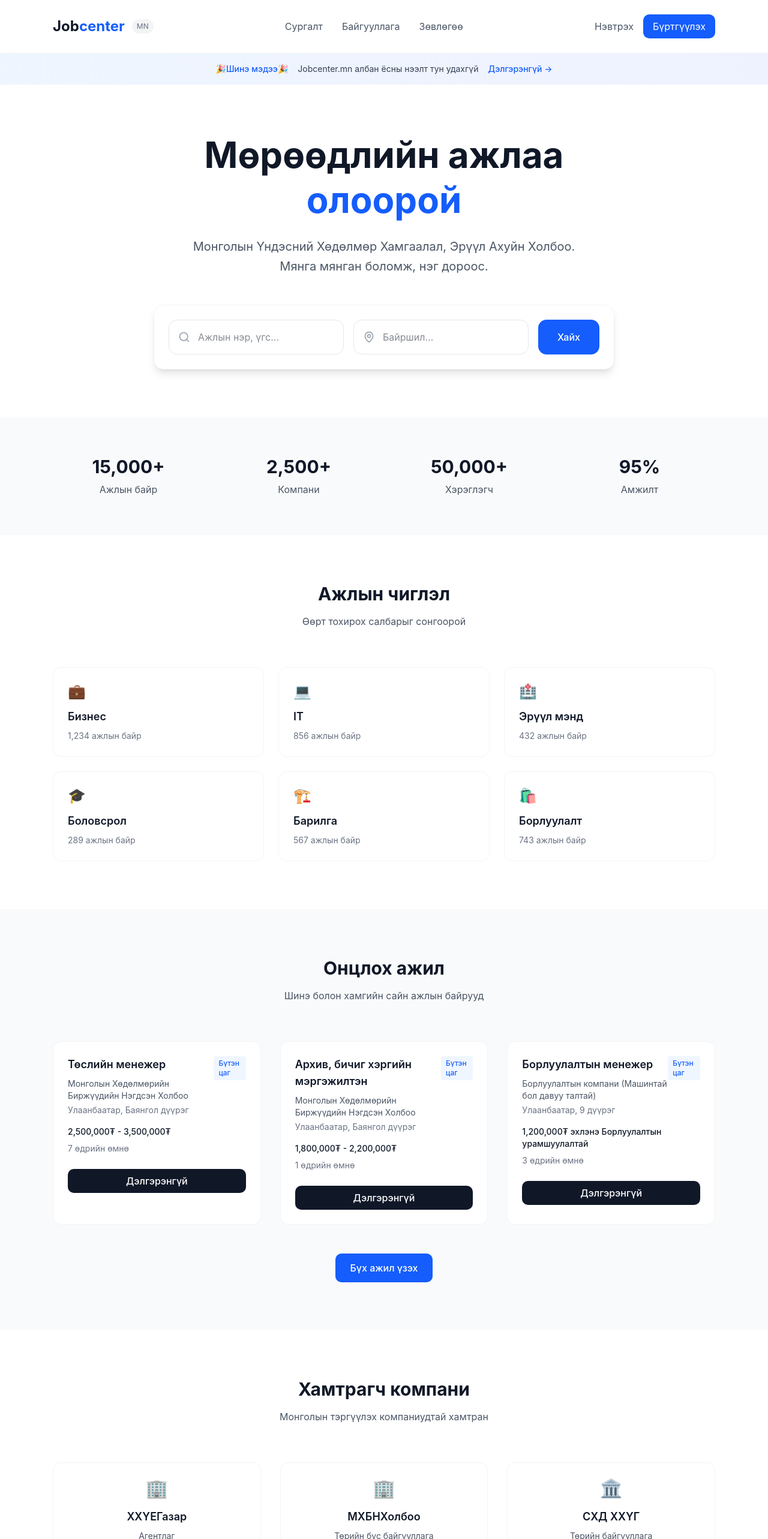
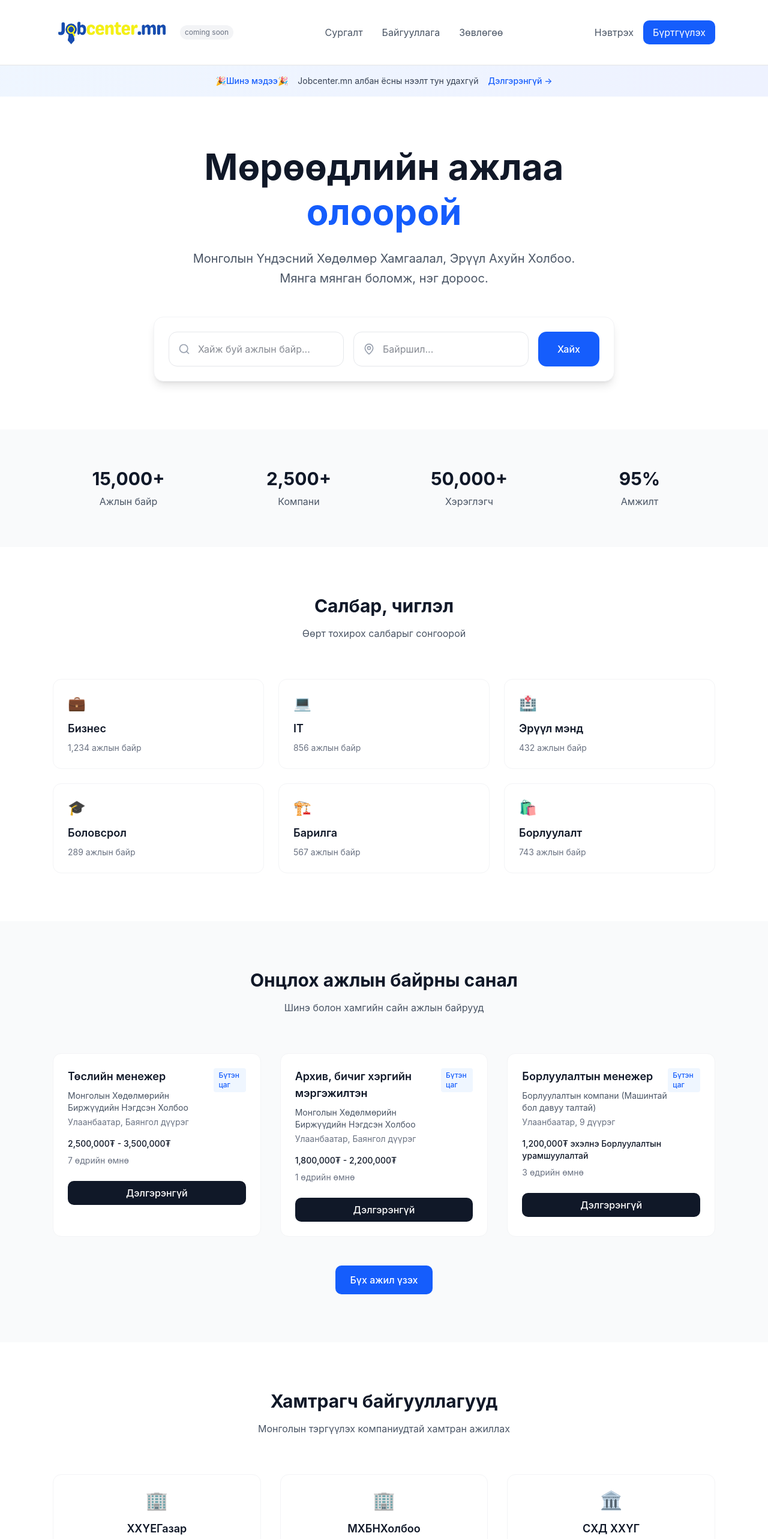
Before and after one commit to Jobcenter99/jopcenter, a Next.js app: page / in a window 1280 px wide. Shown: the top 2566 px of the page at 60% size. Built offline with nearby package versions, Linux system fonts and the light colour scheme.

Commit message:
components Weather

```diff
--- a/components/Weather.tsx
+++ b/components/Weather.tsx
@@ -47,7 +47,7 @@ export default function JobCenterLanding() {
       title: 'Борлуулалтын менежер',
       company: 'Борлуулалтын компани (Машинтай бол давуу талтай)',
       location: 'Улаанбаатар, 9 дүүрэг',
-      salary: '1,200,000₮ эхлэнэ Борлуулалтын урамшуулалтай',
+      salary: '1,200,000₮ эхэлнэ Борлуулалтын урамшуулалтай',
       type: 'Бүтэн цаг',
       posted: '3 өдрийн өмнө'
     }
@@ -67,15 +67,16 @@ export default function JobCenterLanding() {
   return (
     <div className="min-h-screen bg-white">
       {/* Header */}
-      <header className="border-b border-gray-100 bg-white sticky top-0 z-50">
+      <header className="border-b border-gray-120 bg-white sticky top-0 z-50">
         <div className="max-w-6xl mx-auto px-6">
           <div className="flex justify-between items-center py-6">
             <div className="flex items-center space-x-3">
-              <div className="text-2xl font-bold text-gray-900">
-                Job<span className="text-blue-600">center</span>
-              </div>
-              <span className="text-xs text-gray-500 bg-gray-100 px-2 py-1 rounded-full">MN</span>
+  {/* Replace this src with your actual image path */}
+             <img src="/JBlogo.png" alt="Jobcenter Logo" className="h-15 w-50" />
+
+             <span className="text-xs text-gray-500 bg-gray-100 px-2 py-1 rounded-full">coming soon</span>
             </div>
+
 
             <nav className="hidden md:flex space-x-8">
               <button className="text-gray-600 hover:text-gray-900 transition-colors">Сургалт</button>
@@ -126,7 +127,7 @@ export default function JobCenterLanding() {
                 <Search className="absolute left-4 top-1/2 transform -translate-y-1/2 text-gray-400 w-5 h-5" />
                 <input
                   type="text"
-                  placeholder="Ажлын нэр, үгс..."
+                  placeholder="Хайж буй ажлын байр..."
                   value={searchTerm}
                   onChange={(e) => setSearchTerm(e.target.value)}
                   onKeyPress={handleKeyPress}
@@ -183,7 +184,7 @@ export default function JobCenterLanding() {
       <section className="py-20">
         <div className="max-w-6xl mx-auto px-6">
           <div className="text-center mb-16">
-            <h2 className="text-3xl font-bold text-gray-900 mb-4">Ажлын чиглэл</h2>
+            <h2 className="text-3xl font-bold text-gray-900 mb-4">Салбар, чиглэл</h2>
             <p className="text-gray-600">Өөрт тохирох салбарыг сонгоорой</p>
           </div>
           <div className="grid md:grid-cols-2 lg:grid-cols-3 gap-6">
@@ -202,7 +203,7 @@ export default function JobCenterLanding() {
       <section className="py-20 bg-gray-50">
         <div className="max-w-6xl mx-auto px-6">
           <div className="text-center mb-16">
-            <h2 className="text-3xl font-bold text-gray-900 mb-4">Онцлох ажил</h2>
+            <h2 className="text-3xl font-bold text-gray-900 mb-4">Онцлох ажлын байрны санал</h2>
             <p className="text-gray-600">Шинэ болон хамгийн сайн ажлын байрууд</p>
           </div>
           <div className="grid lg:grid-cols-3 gap-8">
@@ -238,8 +239,8 @@ export default function JobCenterLanding() {
       <section className="py-20">
         <div className="max-w-6xl mx-auto px-6">
           <div className="text-center mb-16">
-            <h2 className="text-3xl font-bold text-gray-900 mb-4">Хамтрагч компани</h2>
-            <p className="text-gray-600">Монголын тэргүүлэх компаниудтай хамтран</p>
+            <h2 className="text-3xl font-bold text-gray-900 mb-4">Хамтрагч байгууллагууд</h2>
+            <p className="text-gray-600">Монголын тэргүүлэх компаниудтай хамтран ажиллах</p>
           </div>
           <div className="grid md:grid-cols-3 gap-8">
             {companies.map((company, index) => (
@@ -276,10 +277,10 @@ export default function JobCenterLanding() {
         <div className="max-w-6xl mx-auto px-6">
           <div className="grid md:grid-cols-4 gap-8">
             <div>
-              <div className="text-xl font-bold text-gray-900 mb-4">
-                Job<span className="text-blue-600">center</span>
+              <div className="mb-4">
+             <img src="/JBlogo.png" alt="Jobcenter Logo" className="h-20 w-75" />
               </div>
-              <p className="text-gray-600 text-sm">Монголын тэргүүлэх ажлын байрны платформ</p>
+              <p className="text-center text-gray-600 text-sm">Монголын тэргүүлэх ажлын байрны платформ</p>
             </div>
             <div>
               <h3 className="font-semibold text-gray-900 mb-4">Ажил горилогч</h3>
```
Also changed, not shown: public/JBlogo.png (added).
